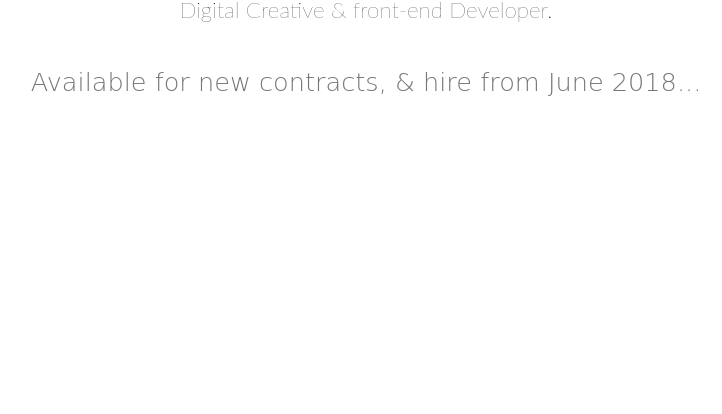
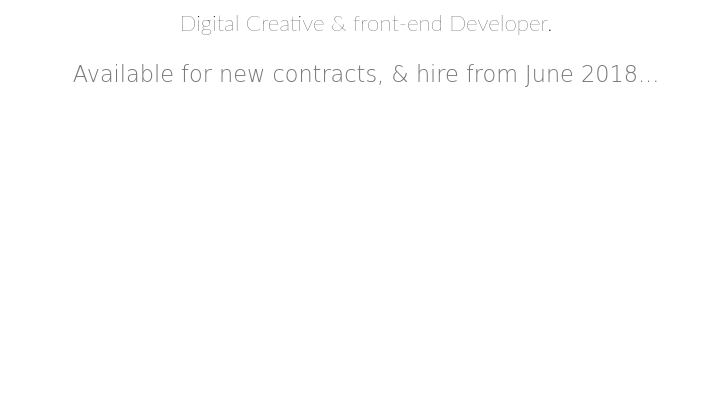
Before and after one commit to ev4n/ev4n.github.io, a plain HTML site: page index.html in a window 1280 px wide. Shown: the part 386-800 px from the top of the page, without its empty margins (274-996 px from the left). Drawn offline with Linux system fonts and the light colour scheme.

Commit message:
update bits and bobs

```diff
--- a/index.html
+++ b/index.html
@@ -70,7 +70,7 @@ table {
 .main ul li { display: inline-block; margin: 1em; padding: 1em; }
 .main ul li a { color: #535353; text-decoration: none; line-height: 1.5em; }
 .main ul li a:hover { color: #000; }
-.main blockquote { font-family: 'Yellowtail', cursive; font-size: 1.6em; text-align: center; padding-top:1.8em; color: #767676;  }
+.main blockquote { font-family: 'Yellowtail', cursive; font-size: 1.4em; text-align: center; padding-top:1.2em; color: #767676;  }
 
 
 .main .something-semantic {
```
